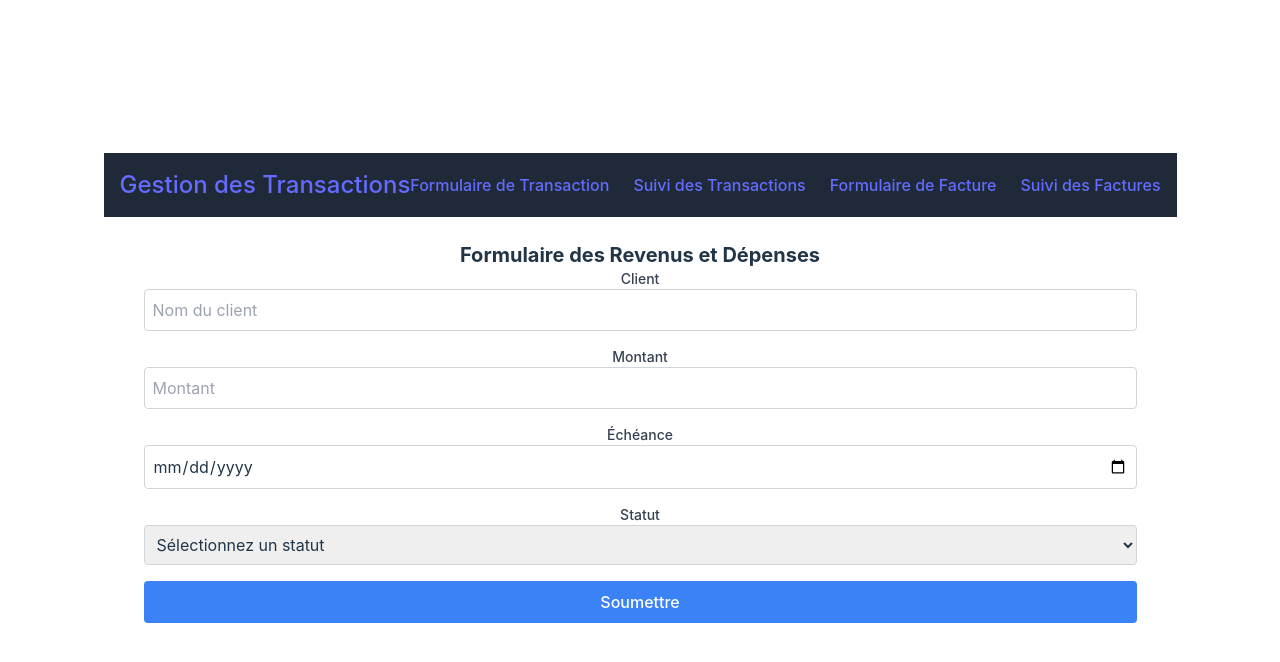
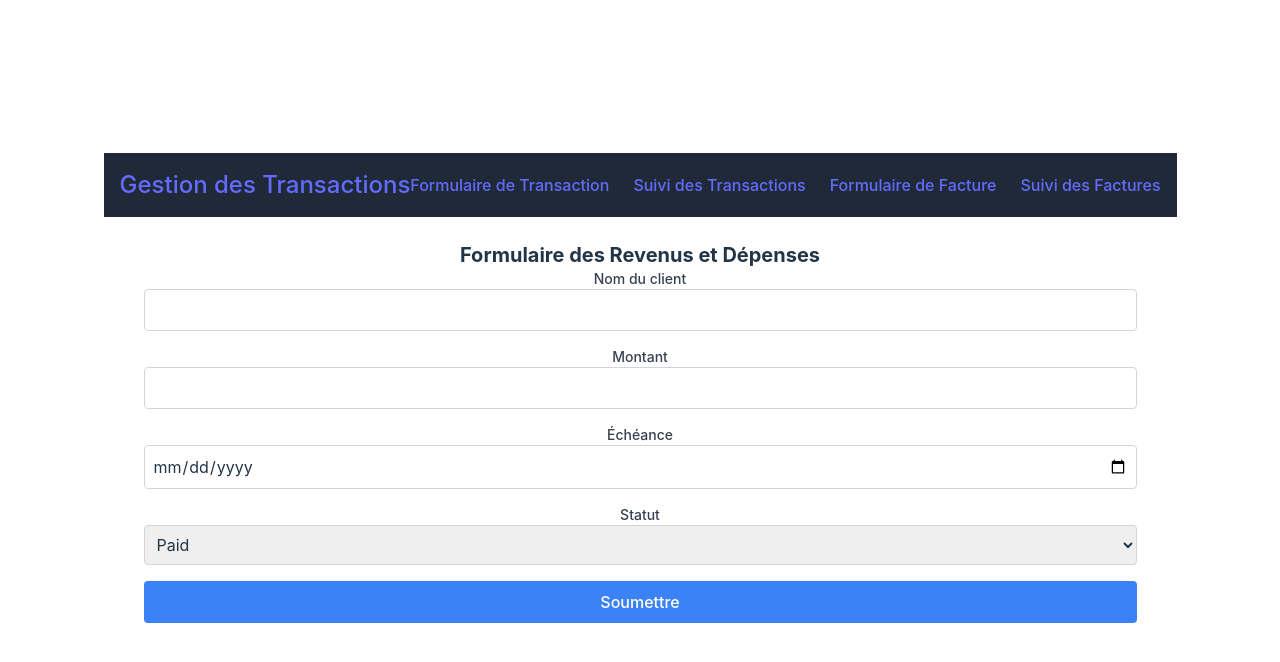
Before and after one commit to RomainDoyen/erp, a React (Vite) app in the folder erp-front/: page /add-invoice in a window 1280 px wide. Shown: the top 662 px of the page. Built offline with nearby package versions, Linux system fonts and the light colour scheme.

Commit message:
Creating a reusable Input component

```diff
--- a/erp-front/src/components/invoices/InvoiceForm.tsx
+++ b/erp-front/src/components/invoices/InvoiceForm.tsx
@@ -1,5 +1,6 @@
 import { useForm, SubmitHandler } from "react-hook-form";
 import { fetchData, createData } from "../../utils/axios";
+import FormInput from "../ui/FormInput";
 import axios from "axios";
 import { useState } from "react";
 
@@ -53,14 +54,10 @@ export default function InvoiceForm() {
       <h1 className="text-xl font-bold">Formulaire des Revenus et Dépenses</h1>
       <form onSubmit={handleSubmit(onSubmit)} className="space-y-4">
         {/* Nom du client */}
-        <div>
-          <label className="block text-sm font-medium text-gray-700">Client</label>
-          <input
-            className={`block w-full p-2 border ${
-              errors.customer_name ? "border-red-500" : "border-gray-300"
-            } rounded`}
-            placeholder="Nom du client"
-            aria-invalid={!!errors.customer_name}
+        <FormInput
+          label="Nom du client"
+          type="text"
+          name="customer_name"
           {...register("customer_name", {
             required: "Le nom du client est requis",
             maxLength: {
@@ -68,73 +65,47 @@ export default function InvoiceForm() {
               message: "Le nom ne peut pas dépasser 255 caractères",
             },
           })}
+          error={errors.customer_name?.message}
         />
-          {errors.customer_name && (
-            <span className="text-red-500 text-sm">{errors.customer_name.message}</span>
-          )}
-        </div>
 
         {/* Montant */}
-        <div>
-          <label className="block text-sm font-medium text-gray-700">Montant</label>
-          <input
+        <FormInput
+          label="Montant"
           type="number"
-            step="0.01"
-            className={`block w-full p-2 border ${
-              errors.amount ? "border-red-500" : "border-gray-300"
-            } rounded`}
-            placeholder="Montant"
-            aria-invalid={!!errors.amount}
-            {...register("amount", { required: "Le montant est requis", min: 0 })}
+          name="amount"
+          {...register("amount", {
+            required: "Le montant est requis",
+            min: 0,
+          })}
+          error={errors.amount?.message}
         />
-          {errors.amount && (
-            <span className="text-red-500 text-sm">{errors.amount.message}</span>
-          )}
-        </div>
 
         {/* Date d'échéance */}
-        <div>
-          <label className="block text-sm font-medium text-gray-700">Échéance</label>
-          <input
+        <FormInput
+          label="Échéance"
           type="date"
-            className={`block w-full p-2 border ${
-              errors.due_date ? "border-red-500" : "border-gray-300"
-            } rounded`}
-            aria-invalid={!!errors.due_date}
+          name="due_date"
           {...register("due_date", {
             required: "La date d'échéance est requise",
             validate: (value) =>
               new Date(value) > new Date() || "La date doit être future",
           })}
+          error={errors.due_date?.message}
         />
-          {errors.due_date && (
-            <span className="text-red-500 text-sm">{errors.due_date.message}</span>
-          )}
-        </div>
 
         {/* Statut */}
-        <div>
-          <label className="block text-sm font-medium text-gray-700">Statut</label>
-          <select
-            className={`block w-full p-2 border ${
-              errors.status ? "border-red-500" : "border-gray-300"
-            } rounded`}
-            defaultValue=""
-            aria-invalid={!!errors.status}
+        <FormInput
+          label="Statut"
+          type="select"
+          name="status"
           {...register("status", {
             required: "Le statut est requis",
-              validate: (value) => ["Paid", "Pending", "Overdue"].includes(value) || "Statut invalide",
+            validate: (value) =>
+              ["Paid", "Pending", "Overdue"].includes(value) || "Statut invalide",
           })}
-          >
-            <option value="">Sélectionnez un statut</option>
-            <option value="Paid">Payé</option>
-            <option value="Pending">En attente</option>
-            <option value="Overdue">En retard</option>
-          </select>
-          {errors.status && (
-            <span className="text-red-500 text-sm">{errors.status.message}</span>
-          )}
-        </div>
+          options={["Paid", "Pending", "Overdue"]}
+          error={errors.status?.message}
+        />
 
         {/* Bouton de soumission */}
         <button
--- a/erp-front/src/components/transactions/TransactionForm.tsx
+++ b/erp-front/src/components/transactions/TransactionForm.tsx
@@ -1,5 +1,6 @@
 import { useForm, SubmitHandler } from "react-hook-form";
 import { fetchData, createData } from "../../utils/axios";
+import FormInput from "../ui/FormInput";
 import axios from "axios";
 import { useState } from "react";
 
@@ -49,41 +50,30 @@ export default function TransactionForm() {
     <div className="p-6">
       <h1 className="text-xl font-bold">Formulaire des Revenus et Dépenses</h1>
       <form onSubmit={handleSubmit(onSubmit)} className="space-y-4">
-        <div>
-          <label className="block text-sm font-medium text-gray-700">Type</label>
-          <select {...register('type')} defaultValue="">
-            <option value="">Sélectionnez un type</option>
-            <option value="Revenue">Revenue</option>
-            <option value="Expense">Expense</option>
-          </select>
-          {errors.type && (
-            <span className="text-red-500 text-sm">{errors.type.message}</span>
-          )}
-        </div>
+        {/* Type */}
+        <FormInput
+          label="Type"
+          type="select"
+          name="type"
+          options={["Sélectionnez un type", "Revenue", "Expense"]}
+          {...register("type", { required: "Le type est requis" })}
+          error={errors.type?.message}
+        />
 
-        <div>
-          <label className="block text-sm font-medium text-gray-700">Montant</label>
-          <input
+        {/* Montant */}
+        <FormInput
+          label="Montant"
           type="number"
-            step="0.01"
-            className={`block w-full p-2 border ${
-              errors.amount ? "border-red-500" : "border-gray-300"
-            } rounded`}
-            placeholder="Montant"
+          name="amount"
           {...register("amount", { required: "Le montant est requis", min: 0 })}
+          error={errors.amount?.message}
         />
-          {errors.amount && (
-            <span className="text-red-500 text-sm">{errors.amount.message}</span>
-          )}
-        </div>
 
-        <div>
-          <label className="block text-sm font-medium text-gray-700">Description</label>
-          <input
-            className={`block w-full p-2 border ${
-              errors.description ? "border-red-500" : "border-gray-300"
-            } rounded`}
-            placeholder="Description"
+        {/* Description */}
+        <FormInput
+          label="Description"
+          type="text"
+          name="description"
           {...register("description", {
             required: "La description est requise",
             maxLength: {
@@ -91,13 +81,8 @@ export default function TransactionForm() {
               message: "La description ne peut pas dépasser 255 caractères",
             },
           })}
+          error={errors.description?.message}
         />
-          {errors.description && (
-            <span className="text-red-500 text-sm">
-              {errors.description.message}
-            </span>
-          )}
-        </div>
 
         <button
           type="submit"
--- /dev/null
+++ b/erp-front/src/components/ui/FormInput.tsx
@@ -0,0 +1,40 @@
+type FormInputProps = {
+  label: string;
+  type: string;
+  name: string;
+  value?: string | number;
+  onChange: React.ChangeEventHandler<HTMLInputElement | HTMLSelectElement>;
+  error?: string;
+  options?: string[];
+};
+
+const FormInput = ({ label, type, name, value, onChange, error, options }: FormInputProps) => {
+  return (
+    <div>
+      <label className="block text-sm font-medium text-gray-700">{label}</label>
+      {type === "select" ? (
+        <select
+          name={name}
+          value={value}
+          onChange={onChange}
+          className={`block w-full p-2 border ${error ? "border-red-500" : "border-gray-300"} rounded`}
+        >
+          {options?.map((option) => (
+            <option key={option} value={option}>{option}</option>
+          ))}
+        </select>
+      ) : (
+        <input
+          type={type}
+          name={name}
+          value={value}
+          onChange={onChange}
+          className={`block w-full p-2 border ${error ? "border-red-500" : "border-gray-300"} rounded`}
+        />
+      )}
+      {error && <span className="text-red-500 text-sm">{error}</span>}
+    </div>
+  );
+};
+
+export default FormInput;
```
Lines whose indentation alone changed are shown as unchanged.
